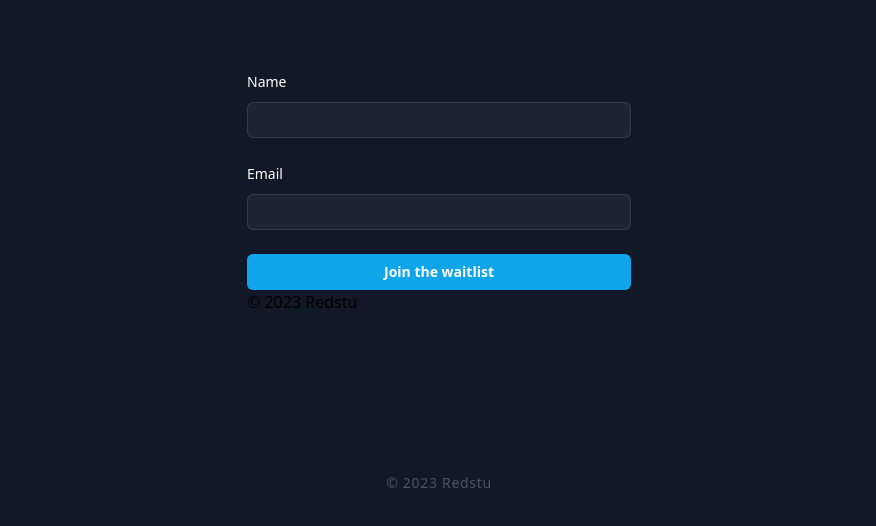
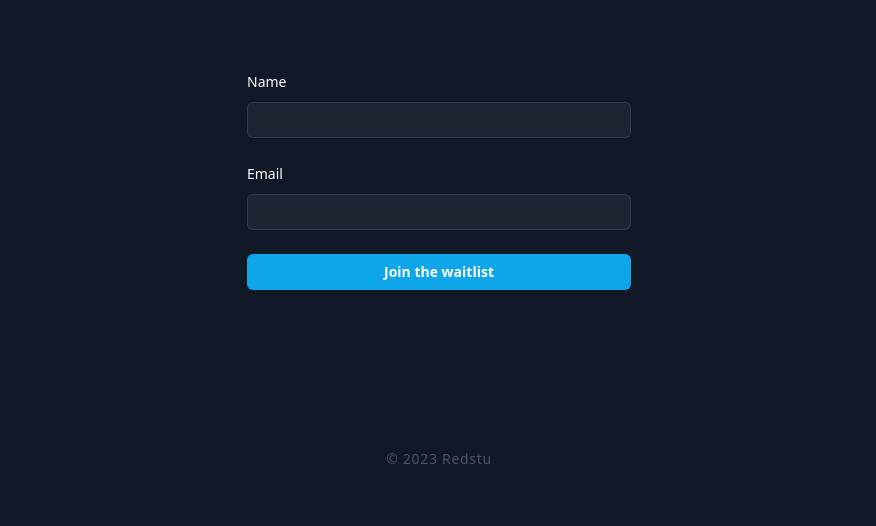
Before and after one commit to redstucom/redstucom.github.io, a plain HTML site: page index.html in a window 1280 px wide. Shown: the part 414-940 px from the top of the page, without its empty margins (201-1077 px from the left). Drawn offline with nearby package versions, Linux system fonts and the light colour scheme.

Commit message:
Update index.html

```diff
--- a/index.html
+++ b/index.html
@@ -38,9 +38,6 @@
         <button type="submit" class="flex w-full justify-center rounded-md bg-sky-500 px-3 py-1.5 text-sm font-semibold leading-6 text-white shadow-sm hover:bg-sky-400 focus-visible:outline focus-visible:outline-2 focus-visible:outline-offset-2 focus-visible:outline-sky-500">Join the waitlist</button>
       </div>
     </form>
-
-
-    © 2023 Redstu
     <p class="mt-40 text-center text-sm text-gray-600 tracking-[.05em] font-light leading-tight">© 2023 Redstu</p>
   </div>
   </div>
```
